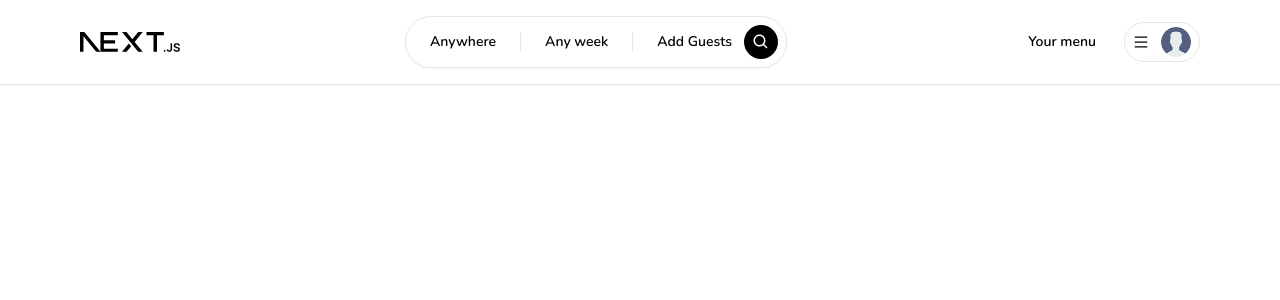
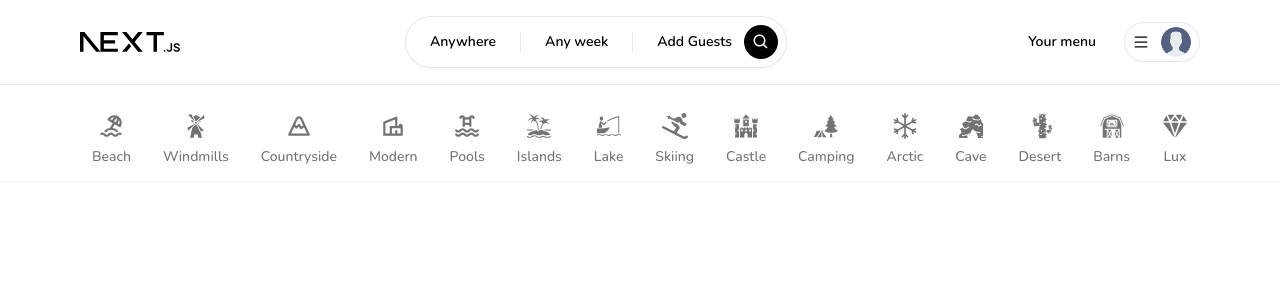
Before and after one commit to Keyzzzt/antonio-airbnb, a Next.js app: page / in a window 1280 px wide. Shown: the top 300 px of the page. Built offline with nearby package versions, Linux system fonts and the light colour scheme; no server answers.

Commit message:
Added Categories to Navbar

```diff
--- /dev/null
+++ b/app/components/CategoryBox.tsx
@@ -0,0 +1,70 @@
+"use client";
+import { useSearchParams, useRouter } from "next/navigation";
+import React from "react";
+import { IconType } from "react-icons";
+import qs from "query-string";
+
+type CategoryBoxProps = {
+  label: string;
+  icon: IconType;
+  selected?: boolean;
+};
+
+export const CategoryBox: React.FC<CategoryBoxProps> = ({
+  icon: Icon,
+  label,
+  selected,
+}) => {
+  const router = useRouter();
+  const params = useSearchParams();
+
+  const handleClick = React.useCallback(() => {
+    let currentQuery = {};
+    if (params) {
+      currentQuery = qs.parse(params.toString());
+    }
+    console.log(
+      "🚀 ~ file: CategoryBox.tsx:24 ~ handleClick ~ params:",
+      params
+    );
+    const updatedQuery: any = {
+      ...currentQuery,
+      category: label,
+    };
+
+    if (params?.get("category") === label) {
+      delete updatedQuery.category;
+    }
+
+    const url = qs.stringifyUrl(
+      {
+        url: "/",
+        query: updatedQuery,
+      },
+      { skipNull: true }
+    );
+
+    router.push(url);
+  }, [params, label, router]);
+  return (
+    <div
+      onClick={handleClick}
+      className={`
+      flex
+      flex-col
+      items-center
+      justify-center
+      gap-2
+      p-3
+      border-b-2
+      hover:text-neutral-800 transition cursor-pointer
+      ${selected ? "border-b-neutral-800" : "border-transparent"}
+      ${selected ? "text-neutral-800" : "text-neutral-500"}
+
+      `}
+    >
+      <Icon size={26} />
+      <div className="font-medium text-sm">{label}</div>
+    </div>
+  );
+};
--- /dev/null
+++ b/app/components/Navbar/Categories.tsx
@@ -0,0 +1,124 @@
+"use client";
+import React from "react";
+import { Container } from "../MultiPurpose/Container";
+import { TbBeach, TbMountain, TbPool } from "react-icons/tb";
+import {
+  GiBarn,
+  GiBoatFishing,
+  GiCactus,
+  GiCastle,
+  GiCaveEntrance,
+  GiForestCamp,
+  GiIsland,
+  GiWindmill,
+} from "react-icons/gi";
+import { FaSkiing } from "react-icons/fa";
+import { BsSnow } from "react-icons/bs";
+import { MdOutlineVilla } from "react-icons/md";
+import { IoDiamond } from "react-icons/io5";
+import { CategoryBox } from "../CategoryBox";
+import { usePathname, useSearchParams } from "next/navigation";
+
+type CategoriesProps = {};
+export const categories = [
+  {
+    label: "Beach",
+    icon: TbBeach,
+    description: "This property is close to the beach!",
+  },
+  {
+    label: "Windmills",
+    icon: GiWindmill,
+    description: "This property has windmills!",
+  },
+  {
+    label: "Countryside",
+    icon: TbMountain,
+    description: "This property is modern!",
+  },
+  {
+    label: "Modern",
+    icon: MdOutlineVilla,
+    description: "This property is in the countryside!",
+  },
+  {
+    label: "Pools",
+    icon: TbPool,
+    description: "This property has a pool!",
+  },
+  {
+    label: "Islands",
+    icon: GiIsland,
+    description: "This property is on an island!",
+  },
+  {
+    label: "Lake",
+    icon: GiBoatFishing,
+    description: "This property is close to a lake!",
+  },
+  {
+    label: "Skiing",
+    icon: FaSkiing,
+    description: "This property has skiing activities!",
+  },
+  {
+    label: "Castle",
+    icon: GiCastle,
+    description: "This property is in a castle!",
+  },
+  {
+    label: "Camping",
+    icon: GiForestCamp,
+    description: "This property has camping activities!",
+  },
+  {
+    label: "Arctic",
+    icon: BsSnow,
+    description: "This property has camping activities!",
+  },
+  {
+    label: "Cave",
+    icon: GiCaveEntrance,
+    description: "This property is in a cave!",
+  },
+  {
+    label: "Desert",
+    icon: GiCactus,
+    description: "This property is in a desert!",
+  },
+  {
+    label: "Barns",
+    icon: GiBarn,
+    description: "This property is in the barn!",
+  },
+  {
+    label: "Lux",
+    icon: IoDiamond,
+    description: "This property is luxurious",
+  },
+];
+export const Categories = () => {
+  const params = useSearchParams();
+  const category = params?.get("category");
+  const pathName = usePathname();
+  const isMainPage = pathName === "/";
+
+  if (!isMainPage) {
+    return null;
+  }
+
+  return (
+    <Container>
+      <div className="pt-4 flex flex-row items-center justify-between overflow-x-auto">
+        {categories.map((c) => (
+          <CategoryBox
+            key={c.label}
+            label={c.label}
+            icon={c.icon}
+            selected={category === c.label}
+          />
+        ))}
+      </div>
+    </Container>
+  );
+};
--- a/app/components/Navbar/Logo.tsx
+++ b/app/components/Navbar/Logo.tsx
@@ -4,5 +4,14 @@
 
 export const Logo = () => {
   const router = useRouter();
-  return <Image alt="logo" height="100" width="100" src="/images/logo.svg" />;
+
+  return (
+    <Image
+      onClick={() => router.push("/")}
+      alt="logo"
+      height="100"
+      width="100"
+      src="/images/logo.svg"
+    />
+  );
 };
--- a/app/components/Navbar/Navbar.tsx
+++ b/app/components/Navbar/Navbar.tsx
@@ -4,13 +4,13 @@
 import React from "react";
 import { SaveUser } from "@/app/types";
 import { UserMenu } from "./UserMenu";
+import { Categories } from "./Categories";
 
 type NavbarProps = {
   currentUser?: SaveUser | null;
 };
 
 export const Navbar: React.FC<NavbarProps> = ({ currentUser }) => {
-  console.log("🚀 ~ file: Navbar.tsx:14 ~ currentUser:", currentUser);
   return (
     <div className="fixed w-full bg-white z-10 shadow-sm">
       <div className="py-4 border-b-[1px]">
@@ -22,6 +22,7 @@
           </div>
         </Container>
       </div>
+      <Categories />
     </div>
   );
 };
--- a/package.json
+++ b/package.json
@@ -22,6 +22,7 @@
     "next": "13.4.7",
     "next-auth": "^4.22.1",
     "postcss": "8.4.24",
+    "query-string": "^8.1.0",
     "react": "18.2.0",
     "react-dom": "18.2.0",
     "react-hook-form": "^7.45.1",
```
Also changed, not shown: 1 other file (tests, documents, lock files or other folders).
